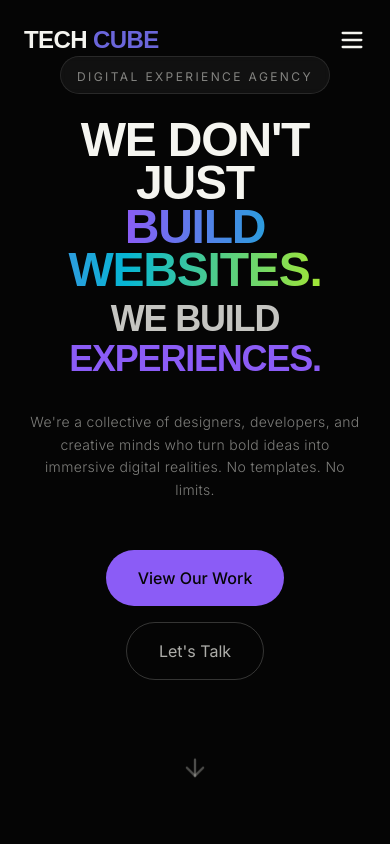
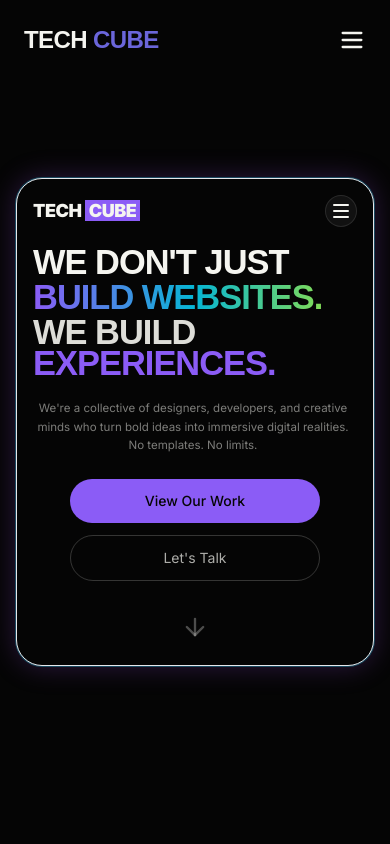
Before and after one commit to jayanth36951/TechCube, a React (Vite) app: page / in a window 390 px wide. Shown: the top 844 px of the page. Built offline with nearby package versions, Linux system fonts and the light colour scheme; a web font is replaced by a local one.

Commit message:
Update contact email and mobile hero adjustments

```diff
--- a/src/components/Contact.tsx
+++ b/src/components/Contact.tsx
@@ -51,7 +51,7 @@ const Contact = () => {
         <div ref={ctaRef} className="mt-12 flex flex-col items-center gap-8">
           <a
             ref={buttonRef}
-            href="mailto:techcube333@gmail.com"
+            href="mailto:techxcube333@gmail.com"
             onMouseEnter={handleHover}
             onMouseLeave={handleLeave}
             className="group relative inline-flex items-center gap-3 overflow-hidden rounded-full bg-violet px-10 py-5 text-lg font-medium text-primary transition-all hover:shadow-2xl hover:shadow-violet/25"
--- a/src/components/Hero.tsx
+++ b/src/components/Hero.tsx
@@ -65,68 +65,89 @@ const Hero = () => {
     <section
       ref={containerRef}
       id="hero"
-      className="relative min-h-screen flex items-center justify-center px-6 overflow-hidden"
+      className="relative flex min-h-screen items-center justify-center overflow-hidden px-4 py-10 md:px-6"
     >
       <div ref={bgRef} className="absolute inset-0 -z-10">
-        <div className="absolute top-1/2 left-1/2 -translate-x-1/2 -translate-y-1/2 w-[600px] h-[600px] md:w-[800px] md:h-[800px] rounded-full bg-violet/10 blur-3xl animate-pulse" />
-        <div className="absolute bottom-0 right-0 w-[400px] h-[400px] rounded-full bg-cyan/5 blur-3xl" />
-        <div className="absolute top-0 left-0 w-[300px] h-[300px] rounded-full bg-green/5 blur-3xl" />
+        <div className="absolute left-1/2 top-1/2 h-[600px] w-[600px] -translate-x-1/2 -translate-y-1/2 rounded-full bg-violet/10 blur-3xl animate-pulse md:h-[800px] md:w-[800px]" />
+        <div className="absolute bottom-0 right-0 h-[400px] w-[400px] rounded-full bg-cyan/5 blur-3xl" />
+        <div className="absolute left-0 top-0 h-[300px] w-[300px] rounded-full bg-green/5 blur-3xl" />
       </div>
 
       <div className="absolute inset-0 -z-10 opacity-[0.03]">
-        <div className="w-full h-full bg-[linear-gradient(rgba(255,255,255,0.05)_1px,transparent_1px),linear-gradient(90deg,rgba(255,255,255,0.05)_1px,transparent_1px)] bg-[size:60px_60px]" />
+        <div className="h-full w-full bg-[linear-gradient(rgba(255,255,255,0.05)_1px,transparent_1px),linear-gradient(90deg,rgba(255,255,255,0.05)_1px,transparent_1px)] bg-[size:60px_60px]" />
       </div>
 
-      <div className="max-w-7xl mx-auto text-center relative z-10">
-        <div className="mb-6 inline-block px-4 py-1.5 border border-cream/10 rounded-full bg-white/5 backdrop-blur-sm">
-          <span className="text-xs tracking-[0.2em] uppercase text-cream/50">
+      <div className="relative z-10 w-full max-w-[360px] md:max-w-7xl md:text-center">
+        <div className="relative mx-auto overflow-hidden rounded-[26px] border border-cyan-400/60 bg-[#050505] p-4 shadow-[0_0_0_1px_rgba(34,211,238,0.3),0_0_28px_rgba(168,85,247,0.25)] md:rounded-none md:border-0 md:bg-transparent md:p-0 md:shadow-none">
+          <div className="mb-5 flex items-center justify-between md:hidden">
+            <div className="text-lg font-black tracking-tight text-cream">
+              TECH <span className="bg-violet px-1 text-cream">CUBE</span>
+            </div>
+            <button
+              type="button"
+              aria-label="Open menu"
+              className="flex h-8 w-8 items-center justify-center rounded-full border border-white/10 bg-white/5 text-cream"
+            >
+              <span className="flex flex-col gap-[4px]">
+                <span className="block h-[2px] w-4 rounded-full bg-current" />
+                <span className="block h-[2px] w-4 rounded-full bg-current" />
+                <span className="block h-[2px] w-4 rounded-full bg-current" />
+              </span>
+            </button>
+          </div>
+
+          <div className="mb-5 hidden md:block md:text-center">
+            <div className="mb-6 inline-block rounded-full border border-cream/10 bg-white/5 px-4 py-1.5 backdrop-blur-sm">
+              <span className="text-xs uppercase tracking-[0.2em] text-cream/50">
                 Digital Experience Agency
               </span>
+            </div>
           </div>
 
           <h1
             ref={titleRef}
-          className="font-display font-bold text-5xl sm:text-7xl md:text-8xl lg:text-9xl leading-[0.9] tracking-tight"
+            className="font-display font-black leading-[0.9] tracking-[-0.06em] text-cream md:text-center md:text-5xl md:sm:text-7xl md:lg:text-9xl"
           >
-          <span className="text-cream">WE DON'T JUST</span>
-          <br />
-          <span className="text-clip bg-gradient-to-r from-violet via-cyan to-green bg-clip-text">
+            <span className="block text-[2.15rem] md:text-5xl md:text-7xl md:lg:text-8xl">
+              WE DON'T JUST
+            </span>
+            <span className="mt-1 block text-[2.15rem] text-clip bg-gradient-to-r from-violet via-cyan to-green bg-clip-text md:text-5xl md:text-7xl md:lg:text-8xl">
               BUILD WEBSITES.
             </span>
-          <br />
-          <span className="text-cream/80 text-4xl sm:text-6xl md:text-7xl lg:text-8xl mt-2 block">
+            <span className="mt-1 block text-[2.15rem] text-cream/90 md:text-4xl md:text-6xl md:lg:text-7xl">
               WE BUILD <span className="text-violet">EXPERIENCES.</span>
             </span>
           </h1>
 
           <p
             ref={subtitleRef}
-          className="mt-8 text-cream/50 text-sm md:text-base max-w-2xl mx-auto leading-relaxed font-light tracking-wide"
+            className="mt-5 max-w-[20rem] text-center text-[0.72rem] leading-relaxed text-cream/50 md:mx-auto md:mt-8 md:max-w-2xl md:text-sm md:text-base"
           >
             We're a collective of designers, developers, and creative minds who turn bold ideas into
             immersive digital realities. No templates. No limits.
           </p>
 
-        <div ref={ctaRef} className="mt-12 flex flex-col sm:flex-row items-center justify-center gap-4">
+          <div ref={ctaRef} className="mt-6 flex flex-col items-center gap-3 md:mt-12 md:flex-row md:justify-center">
             <a
               href="#work"
-            className="group relative px-8 py-4 bg-violet text-primary font-medium rounded-full overflow-hidden transition-all hover:scale-105"
+              className="group relative w-full max-w-[250px] overflow-hidden rounded-full bg-violet px-6 py-3 text-center text-sm font-medium text-primary transition-all hover:scale-[1.02] md:w-auto md:px-8 md:py-4"
             >
               <span className="relative z-10">View Our Work</span>
-            <div className="absolute inset-0 bg-gradient-to-r from-violet to-cyan opacity-0 group-hover:opacity-100 transition-opacity duration-500" />
+              <div className="absolute inset-0 bg-gradient-to-r from-violet to-cyan opacity-0 transition-opacity duration-500 group-hover:opacity-100" />
             </a>
             <a
               href="#contact"
-            className="px-8 py-4 border border-cream/20 text-cream/70 hover:text-cream hover:border-cream/40 rounded-full transition-all duration-300"
+              className="w-full max-w-[250px] rounded-full border border-cream/20 px-6 py-3 text-center text-sm text-cream/70 transition-all duration-300 hover:border-cream/40 hover:text-cream md:w-auto md:px-8 md:py-4"
             >
               Let's Talk
             </a>
           </div>
 
-        <div className="mt-20 flex justify-center animate-bounce">
-          <a href="#about" className="text-cream/30 hover:text-cream/60 transition-colors duration-300">
+          <div className="mt-8 flex justify-center pb-2 md:mt-20 md:pb-0">
+            <a href="#about" className="text-cream/30 transition-colors duration-300 hover:text-cream/60">
               <ArrowDown size={28} />
             </a>
+          </div>
         </div>
       </div>
     </section>
```
Lines whose indentation alone changed are shown as unchanged.
